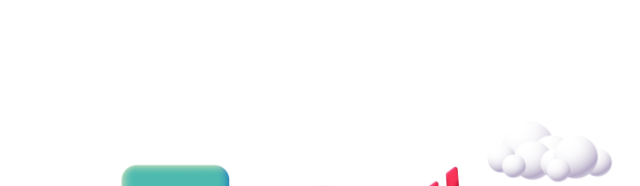
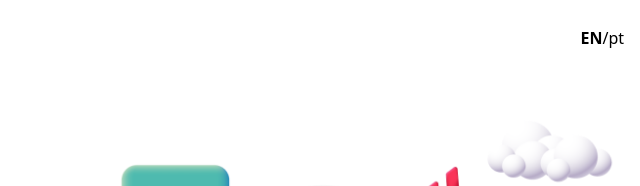
Before and after one commit to dossantosdouglas/yourpresence, a website built with Vite: page index.html in a window 1280 px wide. Shown: the top 186 px of the page, 640-1280 px from the left. Built offline with nearby package versions, Linux system fonts and the light colour scheme.

Commit message:
fix: style

```diff
--- a/index.html
+++ b/index.html
@@ -56,7 +56,7 @@
               </g>
             </svg>
           </a>
-          <div class="flex items-center text-white lg:order-2">
+          <div class="flex items-center dark:text-white lg:order-2">
             <a href="index.html"><strong>EN</strong> </a> /
             <a href="indexpt.html">pt</a>
           </div>
```
